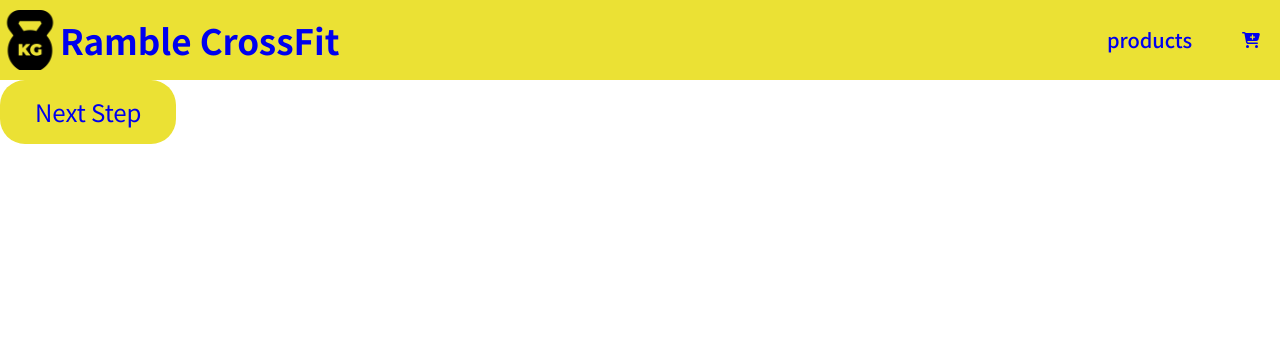
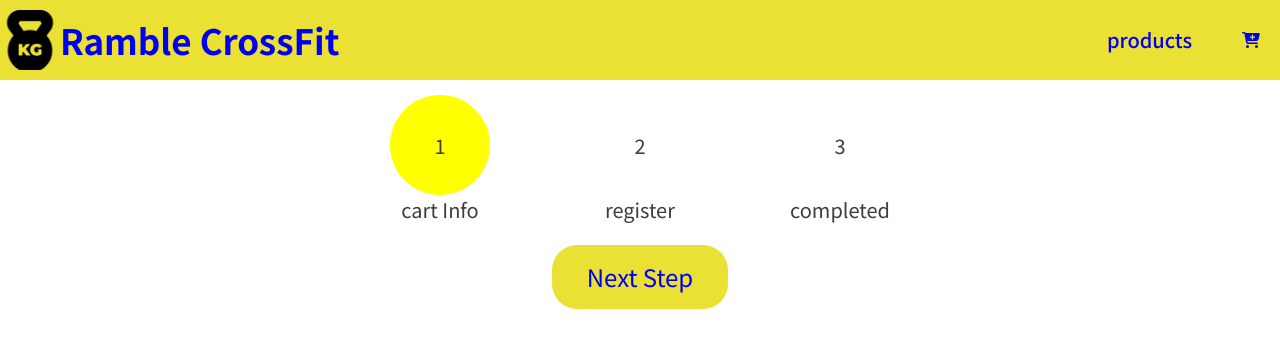
Before and after one commit to Landy510/React_website, a React (Vite) app: page /#/cart in a window 1280 px wide. Shown: the top 348 px of the page. Built offline with nearby package versions, Linux system fonts and the light colour scheme.

Commit message:
feat: progressBar 1. add - animation of progressBar

```diff
--- a/src/App.module.scss
+++ b/src/App.module.scss
@@ -0,0 +1,5 @@
+main {
+  display: flex;
+  flex-direction: column;
+  align-items: center;
+}
--- /dev/null
+++ b/src/features/pages/cart/pages/cart/cart.jsx
@@ -0,0 +1,35 @@
+import { useContext } from 'react';
+import { Link } from 'react-router-dom';
+import styles from './cart.module.scss';
+import { CartContext } from '@/shared/contexts/cartContext';
+import { CartShowCase } from '../../components/cartShowCase/cartShowCase';
+
+
+export function Cart(){
+  const cartContext = useContext(CartContext);
+
+  return (
+    <div>
+      <ul>
+        {
+          cartContext.items.map(item => {
+            return (
+              <li key={item.id}>
+                <CartShowCase
+                  title={item.title}
+                  count={item.count}
+                  imgUrl={item.imgUrl}
+                />
+              </li>
+            )
+          })
+        }
+      </ul>
+
+      <Link
+        to={'/cart/register'}
+        className={[styles['navigate-btn'], 'text-h3'].join(' ')}
+      >Next Step</Link>
+    </div>
+  )
+}
--- /dev/null
+++ b/src/features/pages/cart/pages/cart/cart.module.scss
@@ -0,0 +1,6 @@
+.navigate-btn {
+  display: inline-block;
+  padding: 20px 35px;
+  border-radius: 25px;
+  background-color: var(--primary-color);
+}
--- /dev/null
+++ b/src/features/pages/cart/pages/index/index.jsx
@@ -0,0 +1,47 @@
+import { Outlet, useLocation } from 'react-router-dom'
+import { ProgressBar } from '@/shared/components/progressBar/progressBar';
+import styles from './index.module.scss';
+import { v4 as uuidv4 } from 'uuid';
+
+const cartUrlMaps = [
+    {
+      id: uuidv4(),
+      title: 'cart Info',
+      url: '/cart'
+    },
+    {
+      id: uuidv4(),
+      title: 'register',
+      url: '/cart/register',
+    },
+    {
+      id: uuidv4(),
+      title: 'completed',
+      url: '/cart/completed'
+    }
+]
+
+export function Index() {
+  const location = useLocation();
+
+  return (
+    <>
+      <div className={styles['progress-groups']}>
+        {
+          cartUrlMaps.map((item, index) => {
+            return (
+              <ProgressBar
+                key={item.id}
+                index={index}
+                title={item.title}
+                isActive={item.url === location.pathname}
+              />
+            )
+          })
+        }
+      </div>
+
+      <Outlet />
+    </>
+  )
+}
--- /dev/null
+++ b/src/features/pages/cart/pages/index/index.module.scss
@@ -0,0 +1,5 @@
+.progress-groups {
+  display: flex;
+  margin-bottom: 35px;
+  padding: 15px 0;
+}
--- a/src/features/pages/cart/pages/stepThree/stepThree.module.scss
+++ b/src/features/pages/cart/pages/stepThree/stepThree.module.scss
@@ -1,8 +1,7 @@
 .container {
-  max-width: 1024px;
+  width: 100%;
   height: 500px;
   background-image: linear-gradient(325deg, var(--primary-color) , transparent 110%);
-  margin: 0 auto;
   display: flex;
   align-items: center;
   justify-content: center;
--- a/src/main.jsx
+++ b/src/main.jsx
@@ -11,7 +11,8 @@ import App from './App.jsx'
 import { Index } from './features/pages/index/index.jsx';
 import { Products } from './features/pages/products/products.jsx';
 import { ProductDetail } from './features/pages/products/pages/productDetail/productDetail.jsx';
-import { Cart } from './features/pages/cart/cart.jsx';
+import { Cart } from './features/pages/cart/pages/cart/cart.jsx';
+import { Index as CartIndex } from './features/pages/cart/pages/index/index.jsx';
 import { StepTwo } from './features/pages/cart/pages/stepTwo/stepTwo.jsx';
 import { StepThree } from './features/pages/cart/pages/stepThree/stepThree.jsx';
 // --- END ---
@@ -42,6 +43,7 @@ const router = createHashRouter([
       },
       {
         path: 'cart',
+        element: <CartIndex />,
         children: [
           {
             index: true,
--- a/src/shared/components/progressBar/progressBar.jsx
+++ b/src/shared/components/progressBar/progressBar.jsx
@@ -1,13 +1,44 @@
+import PropTypes from 'prop-types'
 import styles from './progressBar.module.scss';
-import PropTypes from 'prop-types';
+import { useEffect, useRef } from 'react';
 
-export function ProgressBar({active}) {
-  return <div className={styles['container']}>
-  <div className={[styles['box'], active ? 'active' : ''].join(' ')}></div>
-  <div className={[styles['bar'], active ? 'active' : ''].join(' ')}></div>
-</div>
+export function ProgressBar({index, title, isActive}) {
+
+  const boxRef = useRef(null);
+  const barRef = useRef(null);
+  useEffect(() => {
+    if(index === 0 && isActive) {
+      boxRef.current.classList.add(`${styles['active']}`)
+    }
+    else if(isActive) {
+      barRef.current.classList.add(`${styles['active']}`);
+      setTimeout(() => boxRef.current.classList.add(`${styles['active']}`), 1500)
+    }
+  }, [index, isActive])
+
+  return (
+    <div className={styles['container']}>
+      <div
+        className={styles['bar']}
+        ref={barRef}
+        style={{
+          display: index === 0 ? 'none' : 'block'
+        }}
+      ></div>
+      <div
+        className={styles['box']}
+        ref={boxRef}
+      >
+        <p className={[styles['index'], 'text-h4'].join(' ')}>{ index + 1 }</p>
+        <p className={[styles['title'], 'text-h4'].join(' ')}>{ title }</p>
+      </div>
+    </div>
+  )
+
 }
 
 ProgressBar.propTypes = {
-  active: PropTypes.boolean.isRequired,
+  index: PropTypes.number.isRequired,
+  title: PropTypes.string.isRequired,
+  isActive: PropTypes.bool.isRequired,
 }
--- a/src/shared/components/progressBar/progressBar.module.scss
+++ b/src/shared/components/progressBar/progressBar.module.scss
@@ -1,6 +1,9 @@
 .container {
   display: flex;
   align-items: center;
+  // position: relative;
+
+
 }
 
 .box {
@@ -11,7 +14,22 @@
   border-radius: 50%;
   position: relative;
   background-color: yellow;
-  overflow: hidden;
+  // overflow: hidden;
+
+  .index {
+    position: absolute;
+    left: 50%;
+    top: 50%;
+    transform: translate(-50%, -50%);
+  }
+
+  .title {
+    position: absolute;
+    left: 50%;
+    bottom: -25px;
+    transform: translateX(-50%);
+    white-space: nowrap;
+  }
 }
 
 .box::before {
@@ -25,7 +43,7 @@
   margin-top: -130px;
 
   transform: rotate(270deg);
-  transition: left 3s;
+  transition: left 1.5s;
 }
 
 .box.active::before {
@@ -48,7 +66,7 @@
   right: 0;
   background-color: #fff;
 
-  transition: left 3s;
+  transition: left 1.5s;
 }
 
 .bar.active::before {
```
